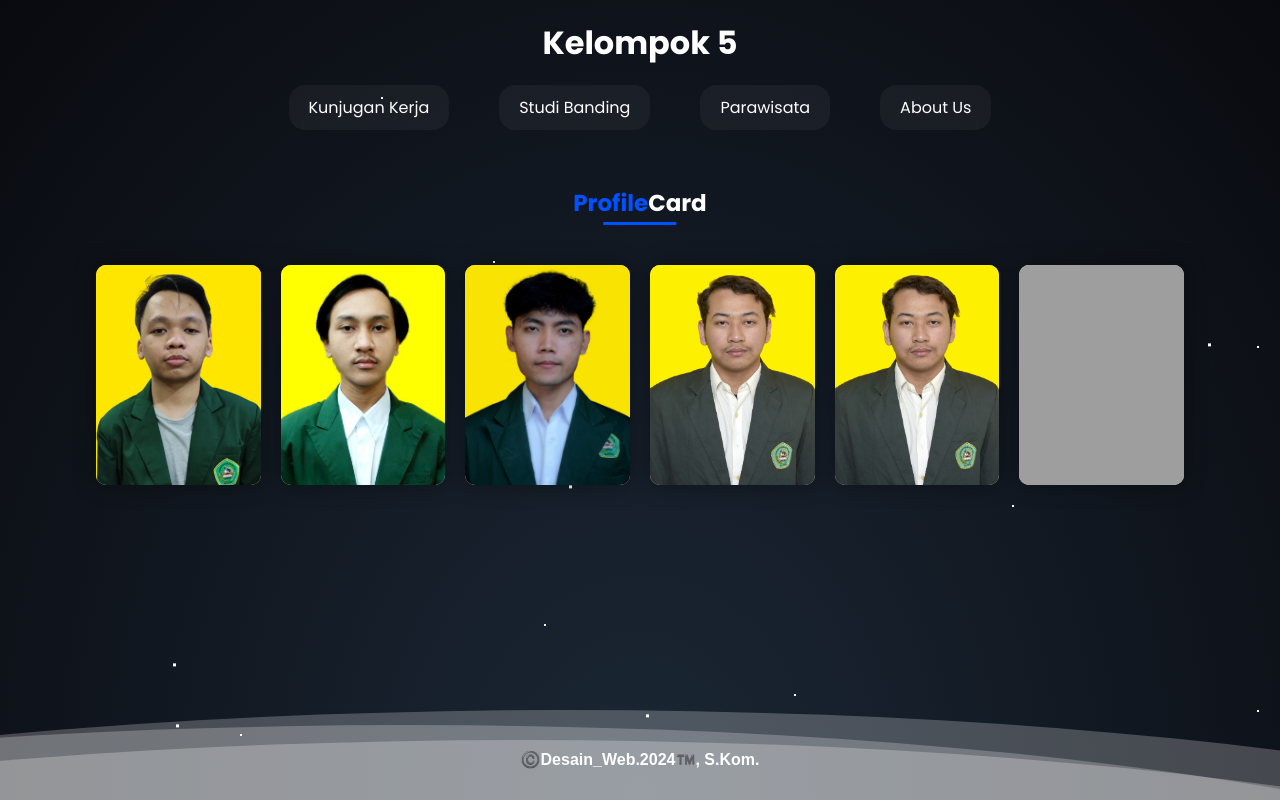
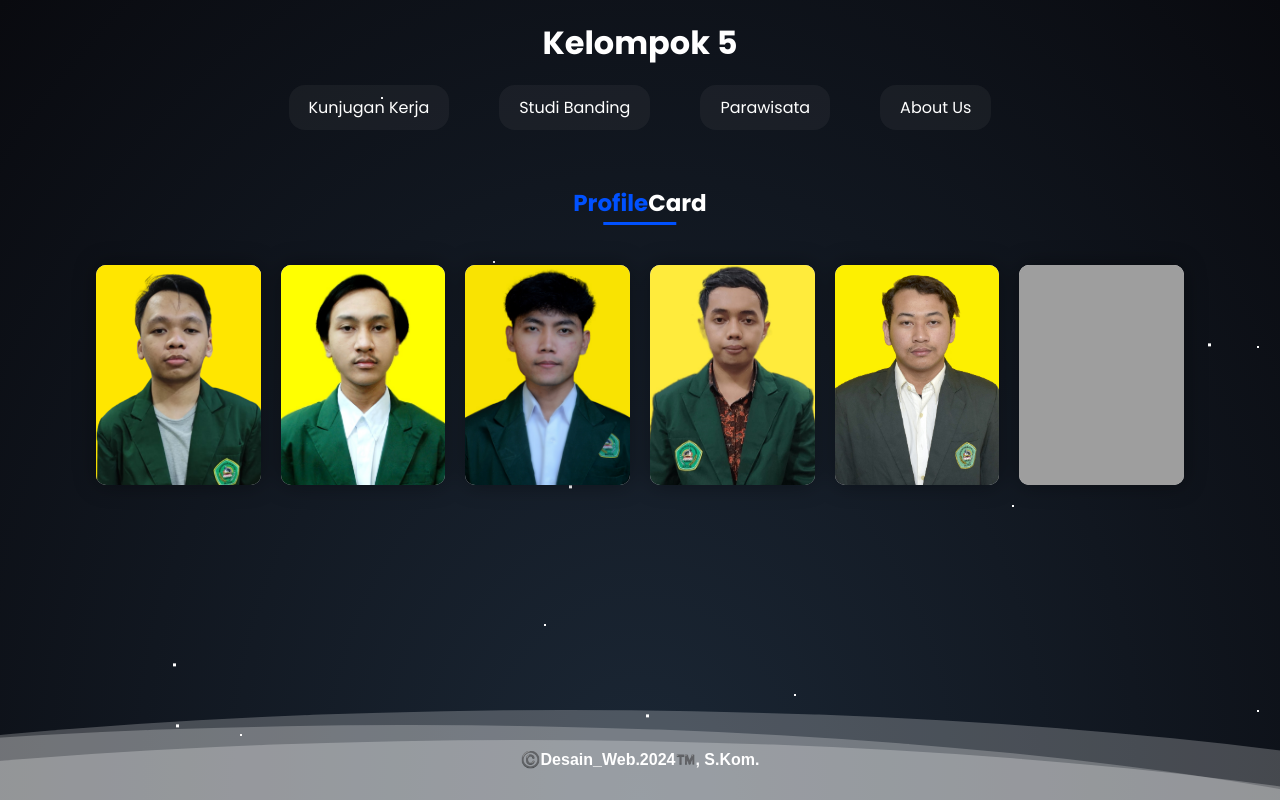
Before and after one commit to Aldyfaisal80/Desweb-Kelompok5, a website: page About/aboutus.html in a window 1280 px wide. Drawn offline with Linux system fonts and the light colour scheme; grey boxes are pictures that could not be loaded.

Commit message:
Update aboutus.html

```diff
--- a/About/aboutus.html
+++ b/About/aboutus.html
@@ -57,7 +57,7 @@
                             </div>
                         </div>
                         <div class="card">
-                            <img src="../public/assets/image/ARDI.jpg">
+                            <img src="../public/assets/image/Erwan.jpg">
                             <div class="detail">
                                 <h3>Erwan</h3>
                                 <p>2210441039</p>
```
